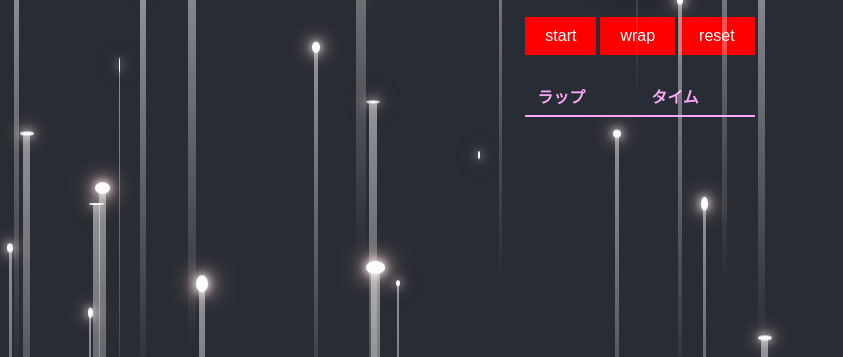
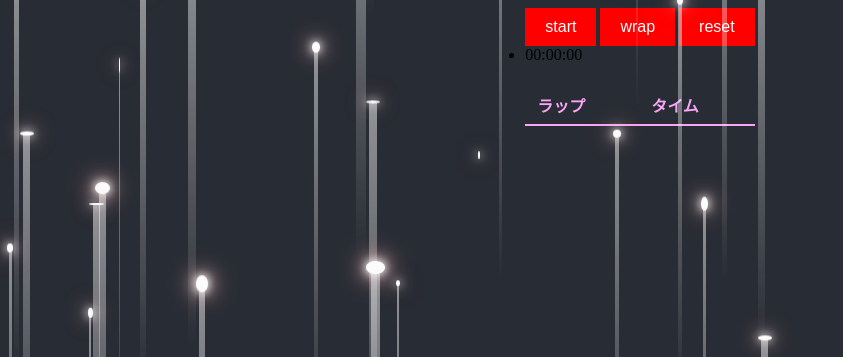
Before and after one commit to Tomoryo211/Tick, a plain HTML site: page index.html in a window 1280 px wide. Both pictures are taken after a click on the button "wrap". Shown: the part 443-800 px from the top of the page, without its empty margins (0-843 px from the left). Drawn offline with Linux system fonts and the light colour scheme.

Commit message:
rap機能確認

```diff
--- a/index.html
+++ b/index.html
@@ -23,6 +23,7 @@
                         <tr><th class="wrap">ラップ</th><th class="Time">タイム</th></tr>
                     </thead>
                     <tbody>
+                        <ul id="wrap_list"></ul>
                     </tbody>
                 </table>
             </div>
--- a/js/style.js
+++ b/js/style.js
@@ -1,4 +1,6 @@
 
+
+// 背景のアニメーション
 // .view
 const viewArea = document.querySelector(".view");
 //.btn_start
@@ -86,3 +88,16 @@ function resetTimer(){
     timerElement.textContent = '00:00:00'
     start.textContent = 'start';
 }
+
+// wrapボタンを取得
+const wrap = document.getElementById('wrap');
+// ラップタイムを表示するエリアを取得
+const wrapList = document.getElementById('wrap_list');
+
+// wrapボタンを押した時の処理
+wrap.addEventListener('click', function() {
+    const lapTime = formatTime(hours) + ':' + formatTime(minutes) + ':' + formatTime(seconds);
+    const lapItem = document.createElement('li');
+    lapItem.textContent = lapTime;
+    wrapList.appendChild(lapItem);
+});
```
